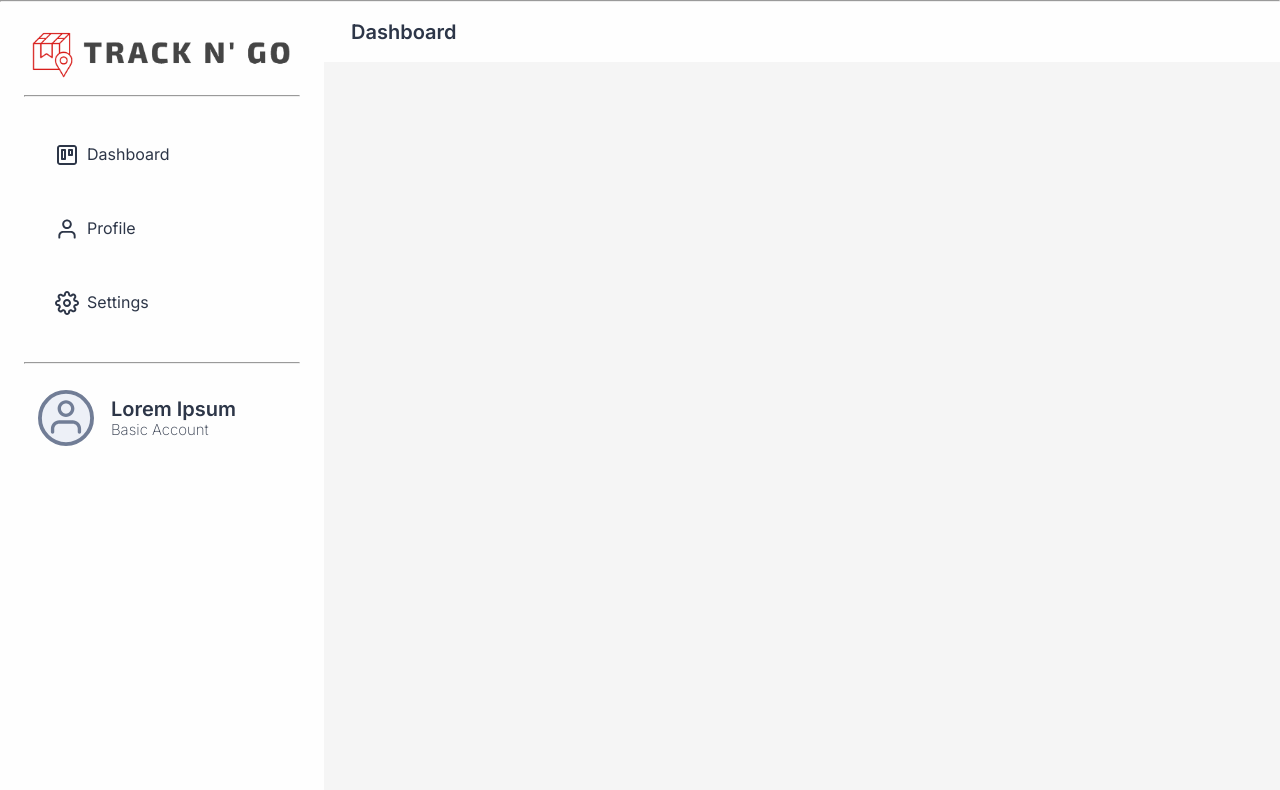
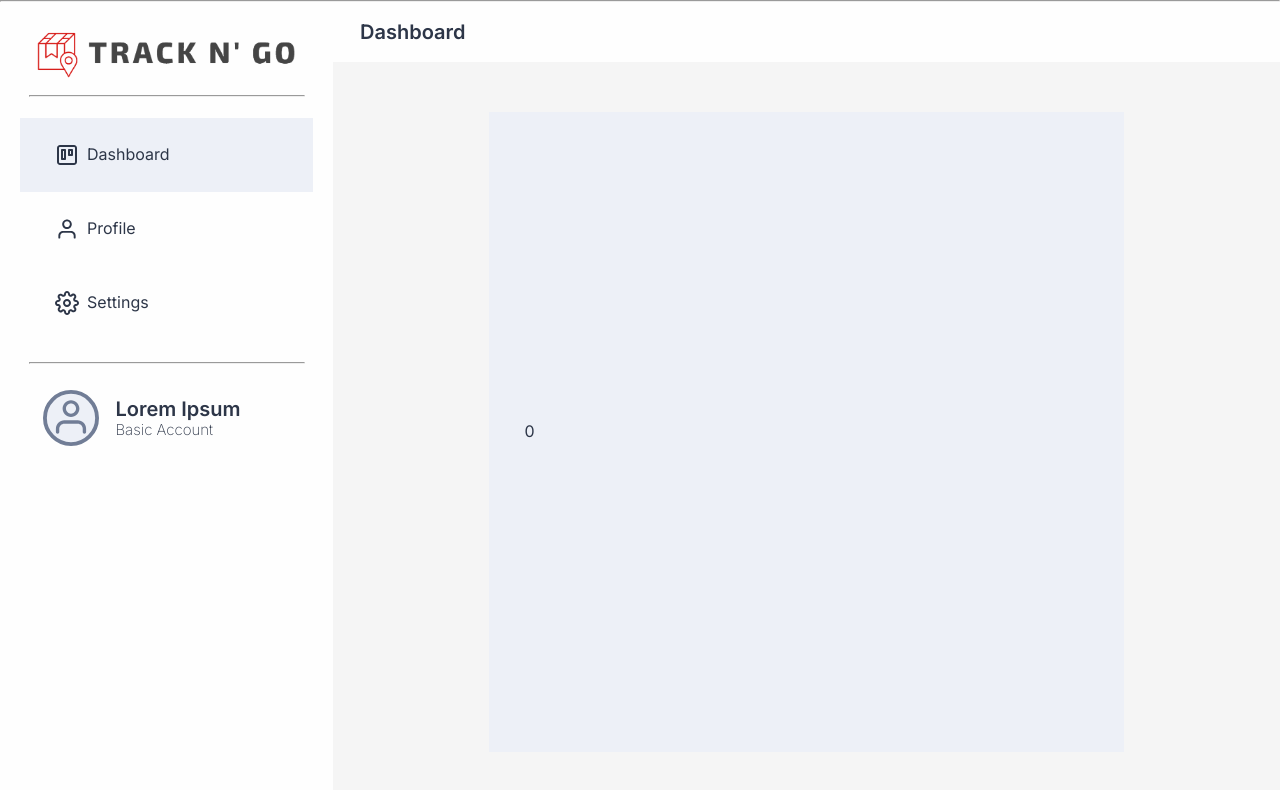
Before and after one commit to Hitagi7/Track-N-Go, a React (Vite) app: page /dashboardpage in a window 1280 px wide. Shown: the top 790 px of the page. Built offline with nearby package versions, Linux system fonts and the light colour scheme.

Commit message:
added dashboard delivery details

```diff
--- a/src/App.css
+++ b/src/App.css
@@ -24,7 +24,11 @@ p {
   line-height: 33.88px;
 }
 
+<<<<<<< Updated upstream
 /*
+=======
+
+>>>>>>> Stashed changes
   * {
     border: 1px solid red;
-  } */
+  }
--- a/src/components/dashboard/Dashboard.css
+++ b/src/components/dashboard/Dashboard.css
@@ -1,5 +1,7 @@
 .Dashboard {
     display: flex;
+    justify-content: flex-start;
+    align-items: flex-start;
     background-color: #F5F5F5;
     width: 100%;
     height: 100%;
@@ -7,9 +9,8 @@
     margin: 0;
 }
 
-/* .Dashboard1 {
+.Dashboard1 {
     display: flex;
-    width: 100%;
     height: 100%;
     padding: 0;
     margin: 0;
@@ -17,6 +18,15 @@
 
 .Dashboard2 {
     display: flex;
+    flex-direction: column;
+    gap: 3.13rem;
+    width: 99.1875rem;
+    justify-content: flex-start;
+    align-items: flex-start;
+}
+
+.Dashboard3 {
+    display: flex;
+    width: 100%;
     justify-content: center;
-    align-items: center;
-} */
+}
--- a/src/components/dashboard/Dashboard.jsx
+++ b/src/components/dashboard/Dashboard.jsx
@@ -7,15 +7,18 @@ import DashboardDeliveryDetails from './DashboardDeliveryDetails'
 function Dashboard() {
   return (
     <div className="Dashboard">
-      <DashboardMenu />
-      <DashboardTitle />
-        {/* <div className="Dashboard1">
+      {/* <DashboardMenu /> */}
+      {/* <DashboardTitle /> */}
+        <div className="Dashboard1">
         <DashboardMenu />
         </div>
+        {/* <DashboardTitle /> */}
         <div className="Dashboard2">
-        <DashboardTitle />
-        <DashboardDeliveryDetails />
-        </div> */}
+          <DashboardTitle />
+          <div className="Dashboard3">
+            <DashboardDeliveryDetails />
+          </div>
+        </div>
     </div>
   )
 }
--- a/src/components/dashboard/DashboardDeliveryDetails.css
+++ b/src/components/dashboard/DashboardDeliveryDetails.css
@@ -0,0 +1,8 @@
+.DashboardDeliveryDetails {
+    display: flex;
+    width: 39.6445rem;
+    height: 40rem;
+    box-sizing: border-box;
+    background: #FEFEFE;
+
+}
--- a/src/components/dashboard/DashboardDeliveryDetails.jsx
+++ b/src/components/dashboard/DashboardDeliveryDetails.jsx
@@ -3,7 +3,7 @@ import './DashboardDeliveryDetails.css'
 
 function DashboardDeliveryDetails() {
   return (
-    <div className="DashboardDEliveryDetails">
+    <div className="DashboardDeliveryDetails">
         <div className="Frame1">
             <p className="number">0</p>
           </div>
--- a/src/components/dashboard/DashboardMenu.css
+++ b/src/components/dashboard/DashboardMenu.css
@@ -39,6 +39,7 @@
     width: 100%;
     padding: 1.56rem 2.19rem;
     box-sizing: border-box;
+    background: #EDF0F7;
 }
 
 .icon1 {
--- a/src/components/parceltracker/ParcelTrackerHeader.css
+++ b/src/components/parceltracker/ParcelTrackerHeader.css
@@ -7,7 +7,7 @@
     display: flex;
     align-items: center;
     justify-content: space-between;
-    padding: 1.7rem 2.55rem 1.3rem 1.50rem;
+    padding: 1.7rem 1.5rem 1.3rem 1.50rem;
 }
 
 .Navi {
```
